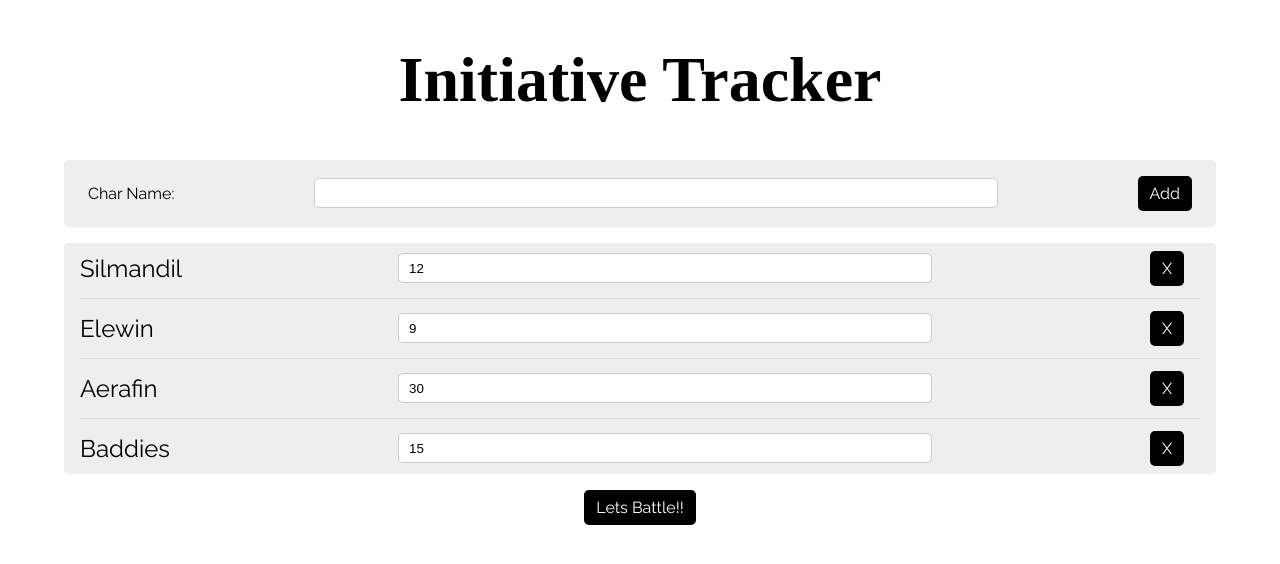
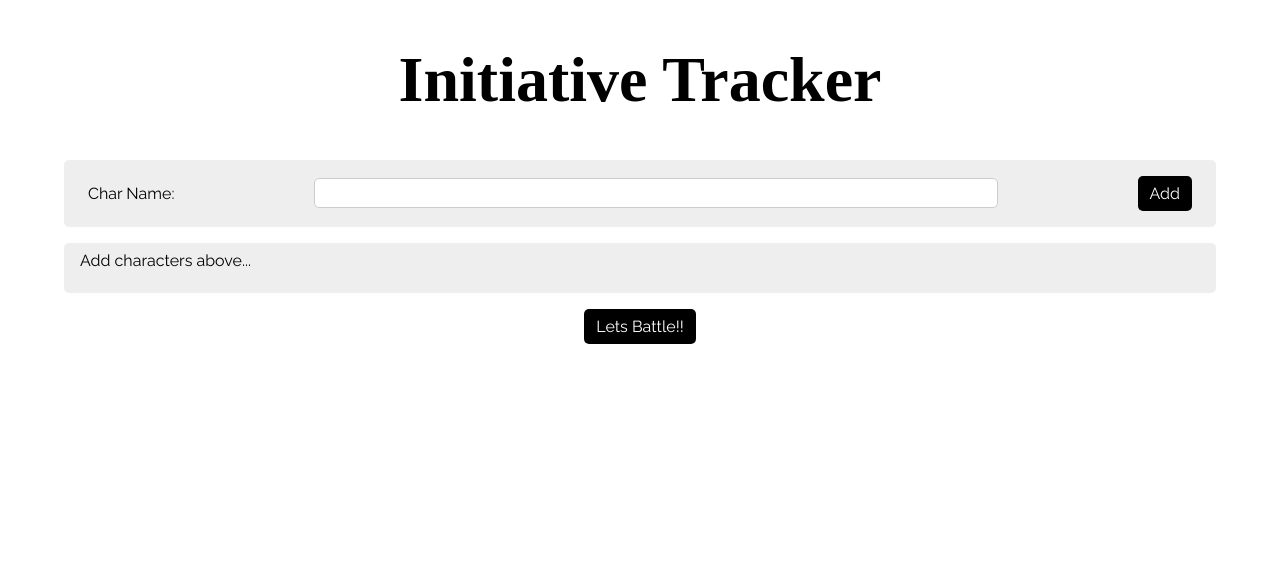
Before and after one commit to pannonbeard/Iniative-Tracker, a React (Create React App) app: page / in a window 1280 px wide. Shown: the top 564 px of the page. Built offline with nearby package versions, Linux system fonts and the light colour scheme; a web font is replaced by a local one.

Commit message:
Removed default characters

```diff
--- a/src/App.js
+++ b/src/App.js
@@ -9,12 +9,7 @@ import InitiativeViewer from './components/InitiativeViewer/InitiativeViewer'
 
 class App extends Component {
   state = {
-    characters: [
-      { name: 'Silmandil', initiative: 12 },
-      { name: 'Elewin', initiative: 9 },
-      { name: 'Aerafin', initiative: 30 },
-      { name: 'Baddies', initiative: 15 }
-    ],
+    characters: [],
     initiativeStarted: false,
     current_character: 0,
     current_color: ''
```
